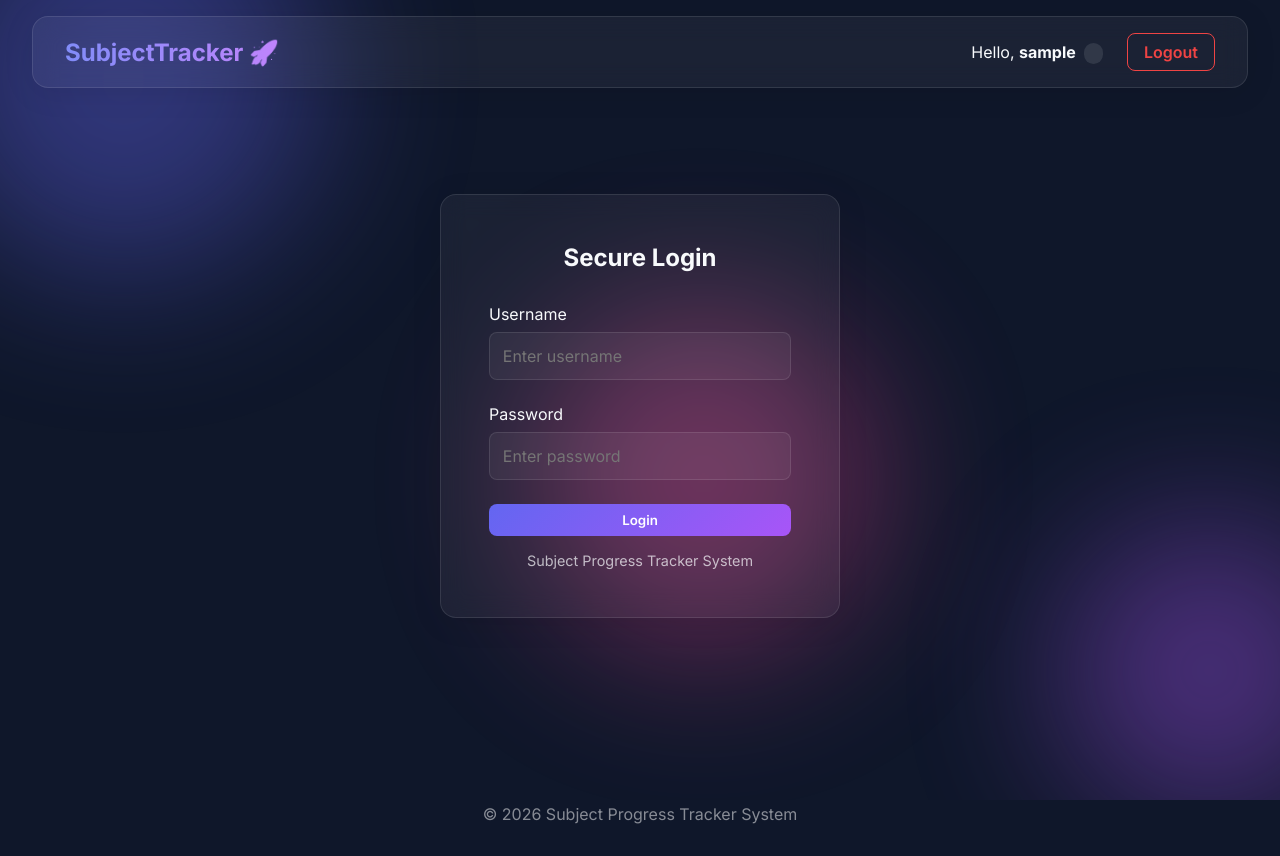
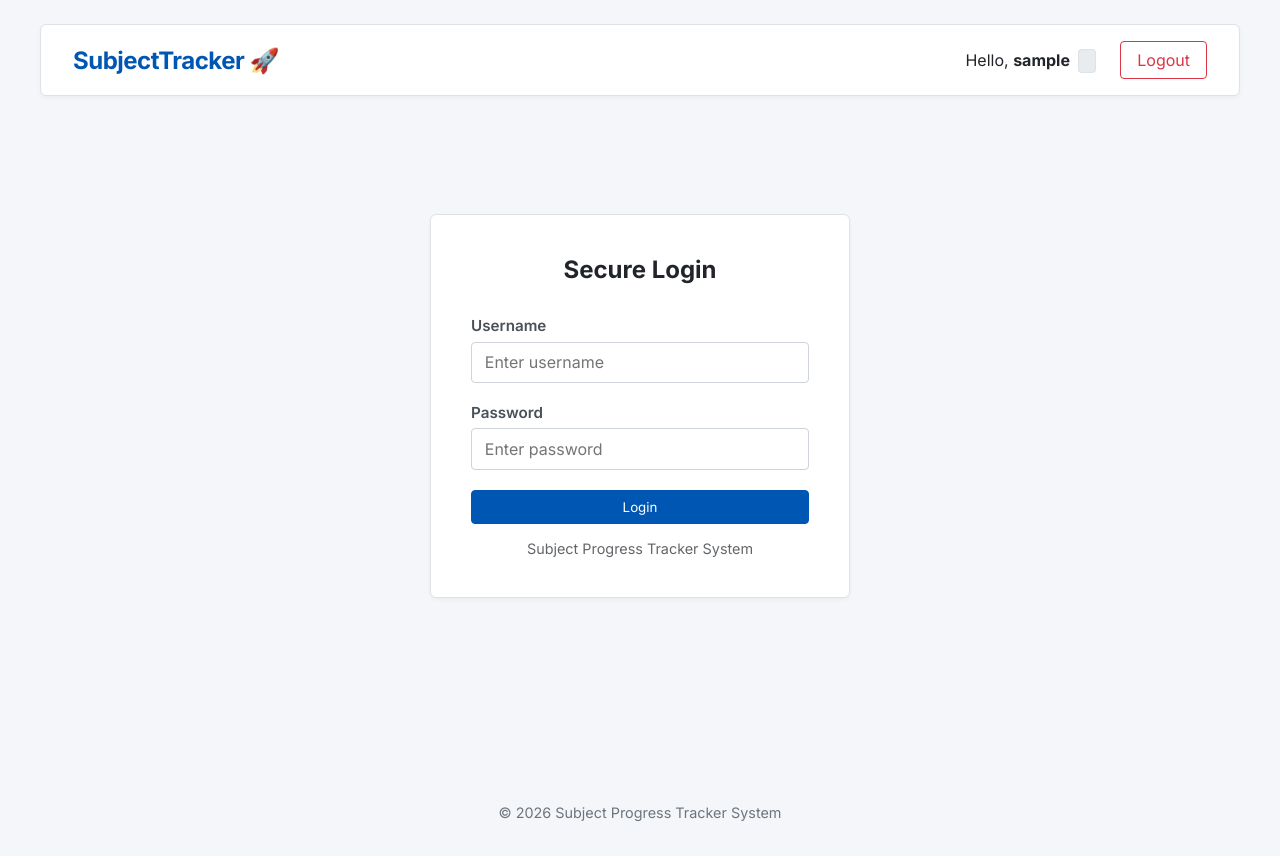
Before and after one commit to 23it011-crypto/subject_progress_tracker, a Django app: page / in a window 1280 px wide. After the commit the page ends 821 px from the top, so only its background shows below. Run offline with Django 5.2, Linux system fonts and the light colour scheme; the visitor is signed in with stand-in values (Sample User, id 1).

Commit message:
first commit

```diff
--- a/static/css/style.css
+++ b/static/css/style.css
@@ -1,89 +1,43 @@
 :root {
-    --primary-color: #6366f1;
-    --secondary-color: #a855f7;
-    --background-dark: #0f172a;
-    --text-color: #f8fafc;
-    --glass-bg: rgba(255, 255, 255, 0.05);
-    --glass-border: rgba(255, 255, 255, 0.1);
-    --success-color: #22c55e;
-    --warning-color: #eab308;
-    --danger-color: #ef4444;
+    --primary-color: #0056b3; /* Professional blue */
+    --secondary-color: #495057; /* Dark slate */
+    --background: #f4f6f9; /* Very light grey */
+    --text-color: #212529; /* Almost black */
+    --text-muted: #6c757d;
+    --card-bg: #ffffff;
+    --card-border: #dee2e6;
+    --success-color: #28a745;
+    --warning-color: #ffc107;
+    --danger-color: #dc3545;
 }
 
 * {
     margin: 0;
     padding: 0;
     box-sizing: border-box;
-    font-family: 'Inter', sans-serif;
+    font-family: 'Inter', -apple-system, BlinkMacSystemFont, "Segoe UI", Roboto, "Helvetica Neue", Arial, sans-serif;
 }
 
 body {
-    background-color: var(--background-dark);
+    background-color: var(--background);
     color: var(--text-color);
     min-height: 100vh;
     overflow-x: hidden;
-    position: relative;
 }
 
-/* Background Animation */
+/* Hide the glowing animated blobs for a professional look */
 .background-blobs {
-    position: fixed;
-    top: 0;
-    left: 0;
-    width: 100%;
-    height: 100%;
-    z-index: -1;
-    overflow: hidden;
+    display: none;
 }
 
-.blob {
-    position: absolute;
-    border-radius: 50%;
-    filter: blur(80px);
-    opacity: 0.4;
-    animation: float 10s infinite ease-in-out;
-}
-
-.blob-1 {
-    width: 400px;
-    height: 400px;
-    background: var(--primary-color);
-    top: -100px;
-    left: -100px;
-    animation-delay: 0s;
-}
-
-.blob-2 {
-    width: 300px;
-    height: 300px;
-    background: var(--secondary-color);
-    bottom: -50px;
-    right: -50px;
-    animation-delay: 2s;
-}
-
-.blob-3 {
-    width: 350px;
-    height: 350px;
-    background: #ec4899;
-    top: 40%;
-    left: 40%;
-    animation-delay: 4s;
-}
-
-@keyframes float {
-    0%, 100% { transform: translate(0, 0); }
-    50% { transform: translate(30px, -30px); }
-}
-
-/* Glassmorphism Components */
+/* Professional Cards (formerly glass panels) */
 .glass-panel {
-    background: var(--glass-bg);
-    backdrop-filter: blur(12px);
-    -webkit-backdrop-filter: blur(12px);
-    border: 1px solid var(--glass-border);
-    border-radius: 16px;
-    box-shadow: 0 4px 30px rgba(0, 0, 0, 0.1);
+    background-color: var(--card-bg) !important;
+    border: 1px solid var(--card-border) !important;
+    border-radius: 6px !important;
+    box-shadow: 0 2px 4px rgba(0, 0, 0, 0.04) !important;
+    backdrop-filter: none !important;
+    -webkit-backdrop-filter: none !important;
 }
 
 /* Navbar */
@@ -92,15 +46,15 @@ body {
     justify-content: space-between;
     align-items: center;
     padding: 1rem 2rem;
-    margin: 1rem 2rem;
+    margin: 1.5rem 2.5rem;
+    background: var(--card-bg);
 }
 
 .logo {
     font-size: 1.5rem;
     font-weight: 700;
-    background: linear-gradient(to right, #818cf8, #c084fc);
-    -webkit-background-clip: text;
-    -webkit-text-fill-color: transparent;
+    color: var(--primary-color);
+    letter-spacing: -0.5px;
 }
 
 .menu {
@@ -122,66 +76,66 @@ body {
 
 .btn {
     padding: 0.5rem 1rem;
-    border-radius: 8px;
+    border-radius: 4px;
     text-decoration: none;
-    font-weight: 600;
+    font-weight: 500;
     cursor: pointer;
-    border: none;
-    transition: transform 0.2s, opacity 0.2s;
-}
-
-.btn:active {
-    transform: scale(0.95);
+    border: 1px solid transparent;
+    transition: all 0.2s;
+    display: inline-block;
+    text-align: center;
 }
 
 .btn-primary {
-    background: linear-gradient(135deg, var(--primary-color), var(--secondary-color));
+    background-color: var(--primary-color);
     color: white;
+    border-color: var(--primary-color);
+}
+
+.btn-primary:hover {
+    background-color: #004494;
+    border-color: #004494;
 }
 
 .btn-danger {
-    background: var(--danger-color);
+    background-color: var(--danger-color);
     color: white;
 }
 
 .btn-logout {
-    border: 1px solid var(--danger-color);
+    border-color: var(--danger-color);
     color: var(--danger-color);
     background: transparent;
 }
 .btn-logout:hover {
-    background: var(--danger-color);
+    background-color: var(--danger-color);
     color: white;
 }
 
 .badge {
-    padding: 0.2rem 0.6rem;
-    background: rgba(255, 255, 255, 0.1);
-    border-radius: 20px;
-    font-size: 0.8rem;
+    padding: 0.25em 0.6em;
+    border-radius: 0.25rem;
+    font-size: 0.85em;
+    font-weight: 600;
     margin-left: 0.5rem;
+    border: 1px solid var(--card-border);
+    background: #e9ecef;
+    color: var(--secondary-color);
 }
 
 /* Container */
 .container {
-    padding: 2rem;
+    padding: 1rem 2.5rem 3rem 2.5rem;
     max-width: 1200px;
     margin: 0 auto;
 }
 
-/* Cards */
-.card-grid {
-    display: grid;
-    grid-template-columns: repeat(auto-fit, minmax(300px, 1fr));
-    gap: 2rem;
-    margin-top: 2rem;
-}
-
-.dashboard-stat-grid {
+/* Dashboard Grids */
+.dashboard-stat-grid, .card-grid {
     display: grid;
     grid-template-columns: repeat(auto-fit, minmax(200px, 1fr));
     gap: 1.5rem;
-    margin-bottom: 3rem;
+    margin-bottom: 2rem;
 }
 
 .stat-card {
@@ -200,44 +163,53 @@ body {
 }
 
 .card-title {
-    font-size: 1.25rem;
-    margin-bottom: 1rem;
-    border-bottom: 1px solid var(--glass-border);
-    padding-bottom: 0.5rem;
+    font-size: 1.3rem;
+    margin-bottom: 1.2rem;
+    padding-bottom: 0.8rem;
+    border-bottom: 1px solid var(--card-border);
+    color: var(--text-color);
 }
 
 /* Forms */
 .form-group {
-    margin-bottom: 1.5rem;
+    margin-bottom: 1.25rem;
 }
 
 label {
     display: block;
-    margin-bottom: 0.5rem;
-    font-weight: 500;
+    margin-bottom: 0.4rem;
+    font-weight: 600;
+    color: var(--secondary-color);
+    font-size: 0.95rem;
 }
 
 input[type="text"],
 input[type="password"],
 input[type="number"],
+input[type="email"],
 select,
 textarea {
     width: 100%;
-    padding: 0.8rem;
-    background: rgba(255, 255, 255, 0.05);
-    border: 1px solid var(--glass-border);
-    border-radius: 8px;
-    color: white;
+    padding: 0.6rem 0.8rem;
+    background-color: #ffffff;
+    border: 1px solid #ced4da;
+    border-radius: 4px;
+    color: var(--text-color);
     font-size: 1rem;
+    transition: border-color 0.15s ease-in-out, box-shadow 0.15s ease-in-out;
 }
 
 input:focus, select:focus, textarea:focus {
     outline: none;
-    border-color: var(--primary-color);
-    background: rgba(255,255,255,0.1);
+    border-color: #80bdff;
+    box-shadow: 0 0 0 0.2rem rgba(0, 123, 255, 0.25);
 }
 
-/* Login Form Centered */
+option, select option {
+    background-color: #ffffff !important;
+    color: var(--text-color) !important;
+}
+
 .login-container {
     display: flex;
     justify-content: center;
@@ -247,8 +219,8 @@ input:focus, select:focus, textarea:focus {
 
 .login-card {
     width: 100%;
-    max-width: 400px;
-    padding: 3rem;
+    max-width: 420px;
+    padding: 2.5rem;
 }
 
 /* Tables */
@@ -289,64 +264,95 @@ tr:hover {
 
 .progress-bar {
     height: 100%;
-    transition: width 0.5s ease;
-    border-radius: 10px;
+    transition: width 0.4s ease;
+    border-radius: 4px;
 }
 
-/* Status Colors */
+/* Helper background/status colors */
+.bg-green { background-color: var(--success-color); }
+.bg-yellow { background-color: var(--warning-color); }
+.bg-red { background-color: var(--danger-color); }
+
+/* Badges specifically using these colors need to be lighter */
+.badge.bg-green { background-color: #d4edda; color: #155724; border-color: #c3e6cb; }
+.badge.bg-yellow { background-color: #fff3cd; color: #856404; border-color: #ffeeba; }
+.badge.bg-red { background-color: #f8d7da; color: #721c24; border-color: #f5c6cb; }
+
+/* Status text classes */
 .status-green { color: var(--success-color); }
 .status-yellow { color: var(--warning-color); }
 .status-red { color: var(--danger-color); }
 
-.bg-green { background: var(--success-color); }
-.bg-yellow { background: var(--warning-color); }
-.bg-red { background: var(--danger-color); }
-
-/* Checklist */
+/* Checklist Items */
 .checklist-item {
     display: flex;
     align-items: center;
-    padding: 0.8rem;
-    background: rgba(255, 255, 255, 0.05);
+    padding: 0.6rem 0.8rem;
+    background-color: #f8f9fa;
+    border: 1px solid var(--card-border);
     margin-bottom: 0.5rem;
-    border-radius: 8px;
+    border-radius: 4px;
     cursor: pointer;
-    transition: background 0.2s;
+    transition: background-color 0.2s;
+    color: var(--text-color);
 }
 
 .checklist-item:hover {
-    background: rgba(255, 255, 255, 0.1);
+    background-color: #e2e6ea;
 }
 
 .checklist-item input {
-    margin-right: 1rem;
-    transform: scale(1.2);
+    margin-right: 0.8rem;
+    width: 1.2em;
+    height: 1.2em;
 }
 
-/* Animations */
+/* Utility Animations */
 .fade-in {
-    animation: fadeIn 0.5s ease-in;
+    animation: fadeIn 0.4s ease-in;
 }
 
 @keyframes fadeIn {
-    from { opacity: 0; transform: translateY(20px); }
+    from { opacity: 0; transform: translateY(10px); }
     to { opacity: 1; transform: translateY(0); }
 }
 
 footer {
     text-align: center;
-    margin-top: 4rem;
+    margin-top: 3rem;
     padding: 2rem;
-    color: rgba(255, 255, 255, 0.5);
+    color: var(--text-muted);
+    font-size: 0.9em;
 }
 
 .alert {
-    padding: 1rem;
-    border-radius: 8px;
-    margin-bottom: 1rem;
+    padding: 1rem 1.25rem;
+    border-radius: 4px;
+    margin-bottom: 1.5rem;
     display: flex;
     justify-content: space-between;
+    align-items: center;
+    border: 1px solid transparent;
 }
-.alert-success { border-left: 4px solid var(--success-color); background: rgba(34, 197, 94, 0.1); }
-.alert-error { border-left: 4px solid var(--danger-color); background: rgba(239, 68, 68, 0.1); }
-.close-btn { cursor: pointer; }
+.alert-success {
+    background-color: #d4edda;
+    border-color: #c3e6cb;
+    color: #155724;
+}
+.alert-error {
+    background-color: #f8d7da;
+    border-color: #f5c6cb;
+    color: #721c24;
+}
+.close-btn {
+    cursor: pointer;
+    font-size: 1.25rem;
+    font-weight: 700;
+    line-height: 1;
+    color: #000;
+    opacity: 0.5;
+}
+.close-btn:hover {
+    color: #000;
+    opacity: 0.75;
+}
--- a/templates/base.html
+++ b/templates/base.html
@@ -9,7 +9,7 @@
     <link rel="preconnect" href="https://fonts.gstatic.com" crossorigin>
     <link href="https://fonts.googleapis.com/css2?family=Inter:wght@300;400;600;700&display=swap" rel="stylesheet">
     {% load static %}
-    <link rel="stylesheet" href="{% static 'css/style.css' %}">
+    <link rel="stylesheet" href="{% static 'css/style.css' %}?v=2">
 </head>
 
 <body>
--- a/templates/hod_dashboard.html
+++ b/templates/hod_dashboard.html
@@ -36,7 +36,7 @@
             <tbody>
                 {% for subject in subjects %}
                 <tr>
-                    <td>{{ subject.subject_name }}</td>
+                    <td><a href="{% url 'subject_detail' subject.id %}" style="text-decoration: none; font-weight: bold; color: var(--primary-color);">{{ subject.subject_name }}</a></td>
                     <td>{{ subject.course_code }}</td>
                     <td>{{ subject.assigned_teacher.username }}</td>
                     <td>
--- a/templates/update_progress.html
+++ b/templates/update_progress.html
@@ -35,9 +35,9 @@
             </div>
 
             <div class="form-group">
-                <label>Remarks (Optional)</label>
-                <textarea name="remarks" rows="3"
-                    placeholder="Any comments or notes...">{{ progress.remarks|default_if_none:"" }}</textarea>
+                <label>Remarks / Message <span style="color: red;">*</span></label>
+                <textarea name="remarks" rows="3" required
+                    placeholder="Progress description is mandatory...">{{ progress.remarks|default_if_none:"" }}</textarea>
             </div>
 
             <button type="submit" class="btn btn-primary" style="width: 100%;">Save Progress</button>
--- a/tracker/urls.py
+++ b/tracker/urls.py
@@ -11,4 +11,5 @@ urlpatterns = [
     path('hod/add_teacher/', views.add_teacher, name='add_teacher'),
     path('teacher/dashboard/', views.teacher_dashboard, name='teacher_dashboard'),
     path('teacher/update/<int:subject_id>/', views.update_progress, name='update_progress'),
+    path('hod/subject/<int:subject_id>/', views.subject_detail, name='subject_detail'),
 ]
--- a/tracker/views.py
+++ b/tracker/views.py
@@ -102,6 +102,10 @@ def update_progress(request, subject_id):
         completed_list = request.POST.getlist('units') # List of values from checkboxes
         remarks = request.POST.get('remarks')
 
+        if not remarks or not remarks.strip():
+            messages.error(request, 'Message (Remarks) is required to update progress.')
+            return redirect('update_progress', subject_id=subject.id)
+
         progress.update_progress(completed_list)
         progress.remarks = remarks
         progress.save()
@@ -145,3 +149,8 @@ def add_teacher(request):
             messages.error(request, f'Error creating teacher: {e}')
 
     return render(request, 'add_teacher.html')
+
+@user_passes_test(is_hod)
+def subject_detail(request, subject_id):
+    subject = get_object_or_404(Subject.objects.select_related('assigned_teacher', 'progress'), pk=subject_id)
+    return render(request, 'subject_detail.html', {'subject': subject})
```
Also changed, not shown: other parts of static/css/style.css (+23 -11 lines), subject_tracker/settings.py (+2 -6 lines), templates/subject_detail.html (added, +42 -0 lines), README.md, 1 other file.
